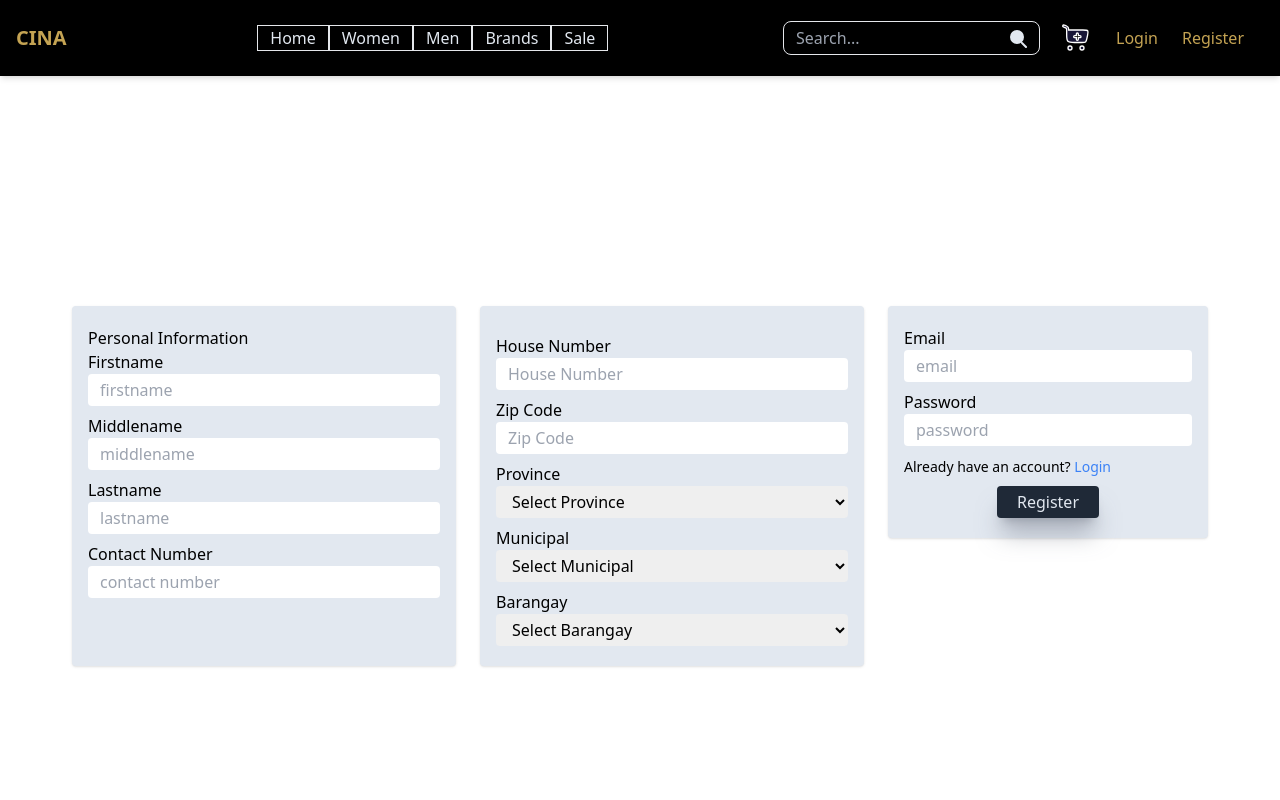
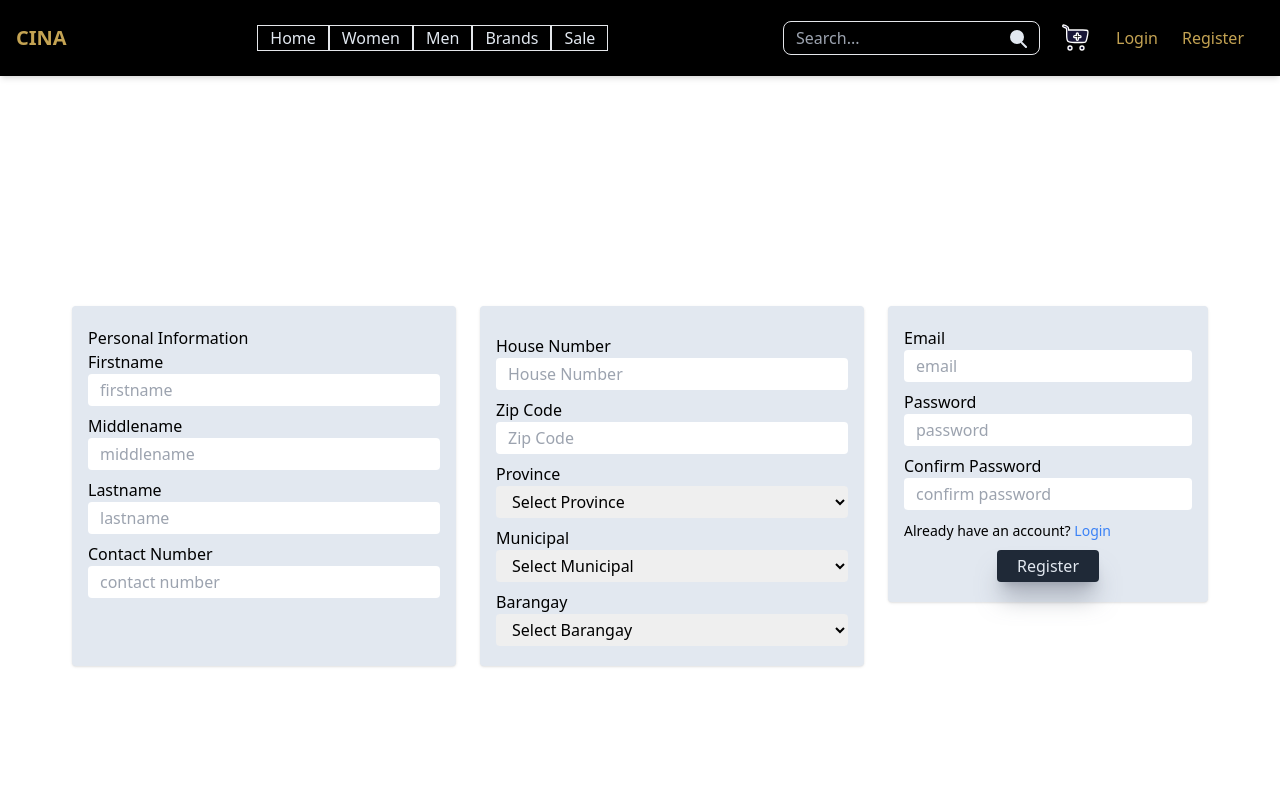
Before and after one commit to ph-jeff/cina_ecom, a React (Vite) app in the folder client/: page /register in a window 1280 px wide. Shown: the top 800 px of the page. Built offline with nearby package versions, Linux system fonts and the light colour scheme.

Commit message:
addded confirm password

```diff
--- a/client/src/pages/Login/Index.jsx
+++ b/client/src/pages/Login/Index.jsx
@@ -29,9 +29,6 @@ const Login = () => {
                     <input value={password} onChange={e => setPassword(e.target.value)} className='w-full px-3 py-1 rounded' type="password" id='password' placeholder='password' />
                 </div>
                 <div className='mt-2'>
-                    <a className='text-sm text-blue-500' href="">Forgot password?</a>
-                </div>
-                <div className='mt-2'>
                     <span className='text-sm'>No account yet?</span>
                     <Link className='text-sm text-blue-500' to="/register"> Sign up!</Link>
                 </div>
--- a/client/src/pages/Register/Index.jsx
+++ b/client/src/pages/Register/Index.jsx
@@ -23,6 +23,7 @@ const Register = () => {
     const [email, setEmail] = useState("");
     const [emailExisted, setEmailExisted] = useState(false);
     const [password, setPassword] = useState("");
+    const [confirm_password, setConfirmPassword] = useState("");
 
     function emailChecker(e) {
         setEmail(e.target.value)
@@ -57,7 +58,8 @@ const Register = () => {
             municipal,
             barangay,
             email,
-            password
+            password,
+            confirm_password,
         })
             .then(response => {
                 console.log(response.data)
@@ -201,6 +203,10 @@ const Register = () => {
                                 <input value={password} onChange={(e) => setPassword(e.target.value)} className='w-full px-3 py-1 rounded' type="password" id='password' placeholder='password' />
                             </div>
                             <div className='mt-2'>
+                                <label htmlFor="confirm_password">Confirm Password</label>
+                                <input value={confirm_password} onChange={(e) => setConfirmPassword(e.target.value)} className='w-full px-3 py-1 rounded' type="password" id='confirm_password' placeholder='confirm password' />
+                            </div>
+                            <div className='mt-2'>
                                 <span className='text-sm'>Already have an account?</span>
                                 <Link className='text-sm text-blue-500' to="/login"> Login</Link>
                             </div>
```
Also changed, not shown: 1 other file (tests, documents, lock files or other folders).
